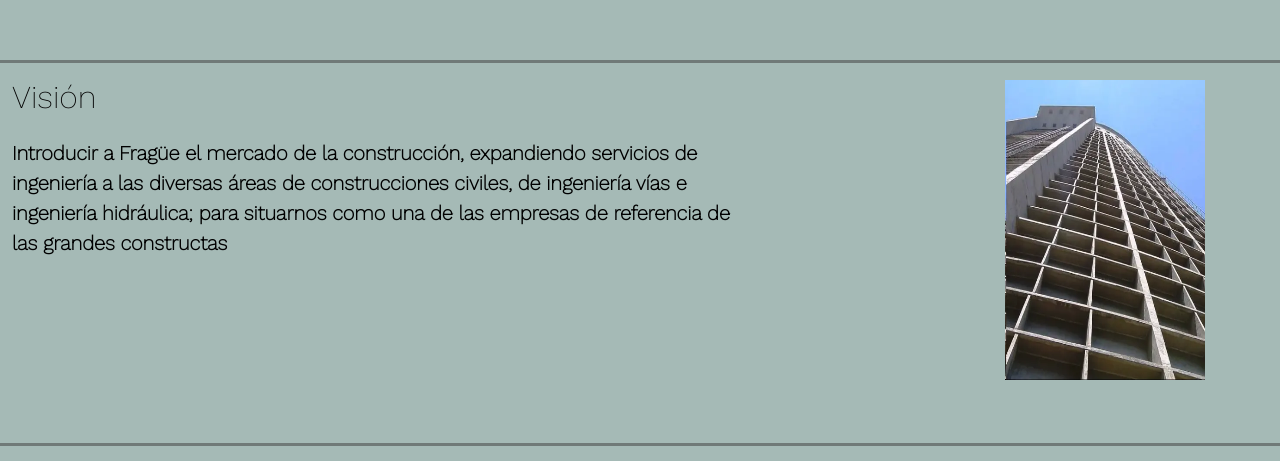
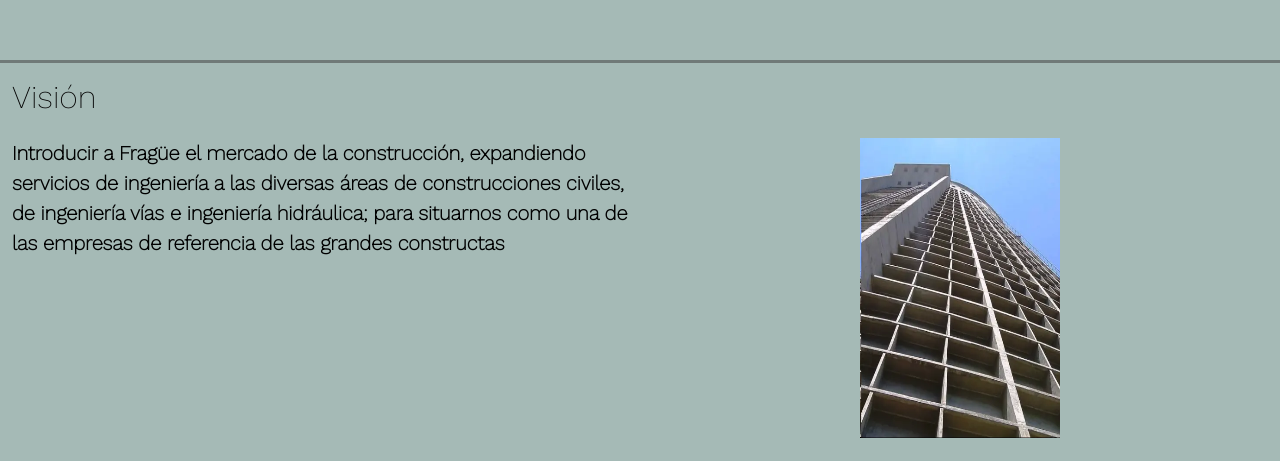
Before and after one commit to FrancoPisapia/Proyecto-final, a website: page index.html in a window 1280 px wide. Shown: the part 1418-1879 px from the top of the page. Drawn offline with nearby package versions, Linux system fonts and the light colour scheme.

Commit message:
24-08-22 Terminado

```diff
--- a/index.html
+++ b/index.html
@@ -67,7 +67,7 @@
 
                 <div class="obras__imagenes">
 
-                    <img src="Imagenes/edificio.webp" alt="edificio" class="obras__imagenes__imagen1">
+
                     <div class="obras__imagenes__contenedor">
                     <img src="Imagenes/obra-vial.webp" alt="obra vial" class="obras__imagenes__imagen3">
                     </div>
@@ -77,10 +77,14 @@
 
             </div>
             <div class="vision container-fluid">
-                <h2 class="positionSticky">Visión</h2>
+              <div class="row">
+                <h2 class="positionSticky col-12">Visión</h2>
 
-                <p>Introducir a Fragüe el mercado de la construcción, expandiendo servicios de ingeniería a las diversas áreas de construcciones civiles, de ingeniería vías e ingeniería hidráulica; para situarnos como una de las empresas de referencia de las grandes constructas</p>
-
+                <p class="col-lg-6 col-12">Introducir a Fragüe el mercado de la construcción, expandiendo servicios de ingeniería a las diversas áreas de construcciones civiles, de ingeniería vías e ingeniería hidráulica; para situarnos como una de las empresas de referencia de las grandes constructas</p>
+                <div class="col-lg-6 col-12 centrado">
+                <img src="Imagenes/edificio.webp" alt="edificio" class="obras__imagenes__imagen1">
+              </div>
+              </div>
             </div>
 
             <div class="border1">
--- a/scss/_index.scss
+++ b/scss/_index.scss
@@ -38,10 +38,9 @@
 .vision {
   position: relative;
   bottom: -5px;
-  height: 10%;
 
-  margin: -10px 10px 160px 0px;
-  width: 60%;
+  margin: -10px 10px 40px 0px;
+  width: 100%;
 }
 
 .clientes {
@@ -87,12 +86,7 @@
 }
 
 .obras__imagenes__imagen1 {
-  display: block;
-
-  position: absolute;
-  top: 770px;
   z-index: 20;
-  right: 5%;
 
   @include size(200px, 300px);
 }
@@ -110,6 +104,15 @@
 
 iframe{
   max-width: 90%;
+}
+.centrado{
+ text-align: center;
+ justify-content: center;
+ justify-items: center;
+ padding: auto ;
+ align-items: center;
+ justify-self: center;
+ align-self: center;
 }
 .obras__imagenes__contenedor {
   position: relative;
@@ -147,8 +150,23 @@ iframe{
   }
 
   .obras__imagenes__imagen1 {
-    right: 5%;
+    right: 1%;
+    z-index: 20;
+
+
+    @include size(200px, 300px);
   }
+
+  .centrado{
+    text-align: center;
+    justify-content: center;
+    justify-items: center;
+    padding: auto ;
+    align-items: center;
+    justify-self: center;
+    align-self: center;
+   }
+
 
   .obras__imagenes__contenedor {
     position: relative;
```
Also changed, not shown: css/style.css.
